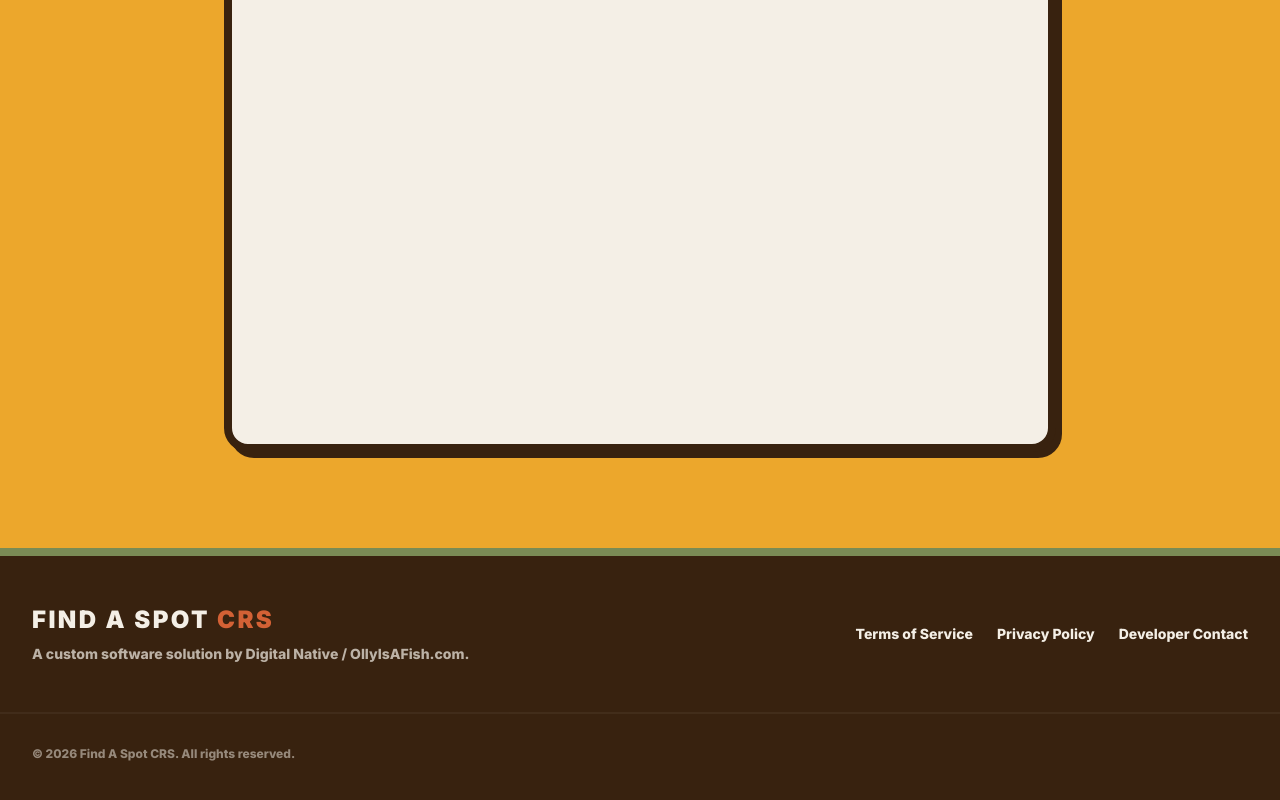
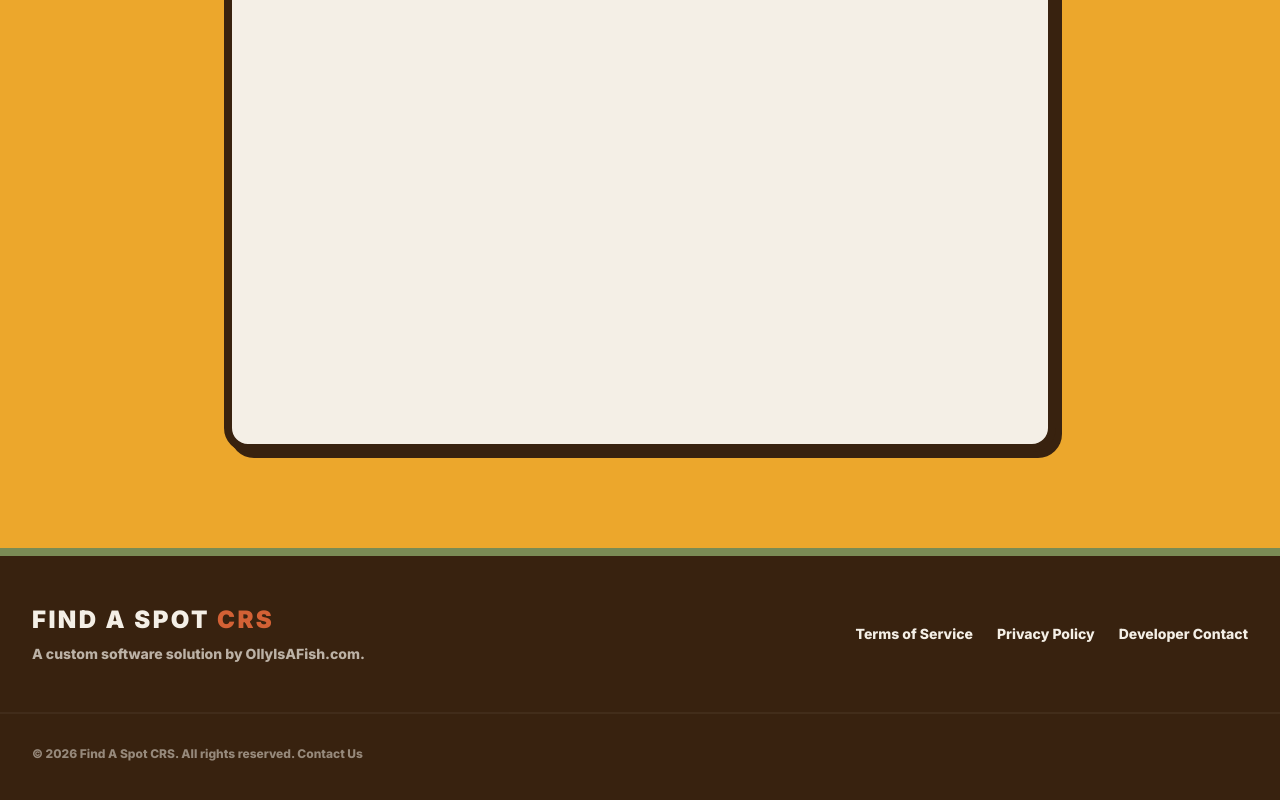
Before and after one commit to justindavis882/find-a-spot-crs, a plain HTML site: page index.html in a window 1280 px wide. Shown: the part 3179-3979 px from the top of the page. Drawn offline with nearby package versions, Linux system fonts and the light colour scheme; a script that the page names is missing.

```diff
--- a/index.html
+++ b/index.html
@@ -203,7 +203,7 @@
         <div class="max-w-7xl mx-auto px-4 sm:px-6 lg:px-8 grid grid-cols-1 md:grid-cols-2 gap-8 items-center">
             <div>
                 <span class="text-2xl font-black uppercase tracking-widest text-brand-cream block mb-2">Find A Spot <span class="text-brand-orange">CRS</span></span>
-                <p class="text-sm font-bold opacity-70">A custom software solution by Digital Native / OllyIsAFish.com.</p>
+                <p class="text-sm font-bold opacity-70">A custom software solution by OllyIsAFish.com.</p>
             </div>
             <div class="flex flex-col md:flex-row gap-6 md:justify-end font-bold text-sm">
                 <a href="terms.html" class="hover:text-brand-yellow transition-colors">Terms of Service</a>
@@ -213,6 +213,7 @@
         </div>
         <div class="max-w-7xl mx-auto px-4 sm:px-6 lg:px-8 mt-12 pt-8 border-t-2 border-brand-cream/10 text-xs font-bold opacity-50 text-center md:text-left">
             &copy; <script>document.write(new Date().getFullYear())</script> Find A Spot CRS. All rights reserved.
+            <a href="https://ollyisafish.com/contact.html">Contact Us</a>
         </div>
     </footer>
 
```
